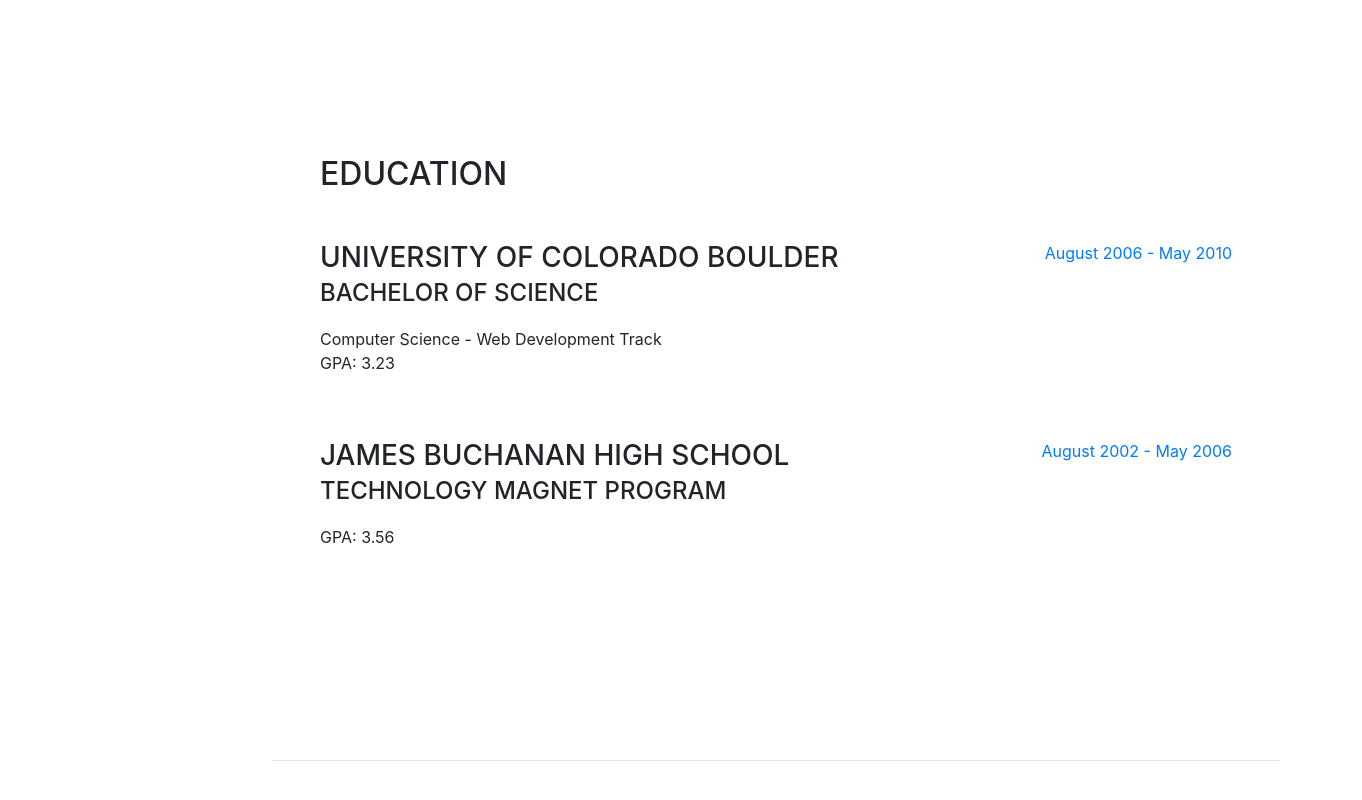
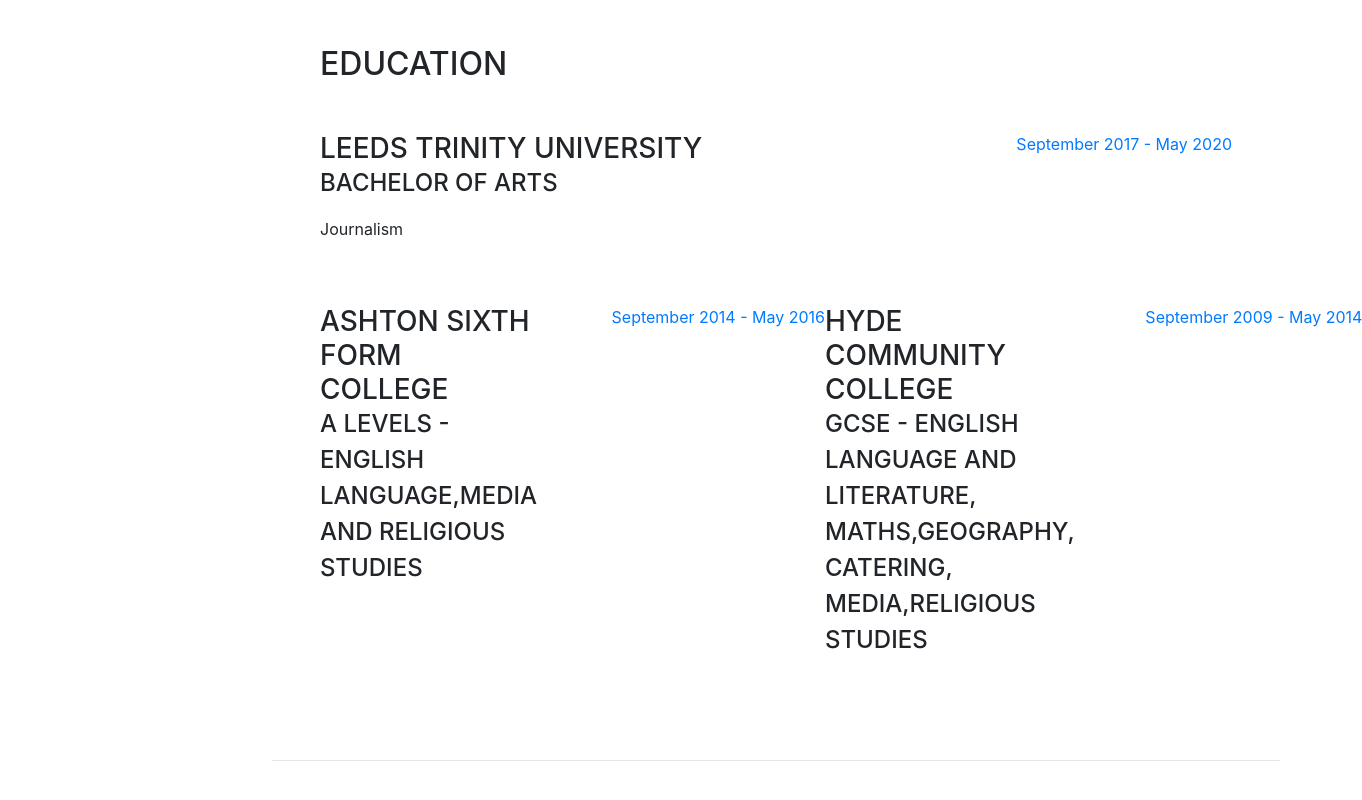
Before and after one commit to adeleelyth/adeleelyth.github.io, a website with bundled scripts: page index.html in a window 1280 px wide. Shown: the part 1935-2735 px from the top of the page, 1362 px wide, since content can reach past the window. Built offline with nearby package versions, Linux system fonts and the light colour scheme; a web font is replaced by a local one.

Commit message:
Education Updated

```diff
--- a/index.html
+++ b/index.html
@@ -149,26 +149,35 @@
 
           <div class="resume-item d-flex flex-column flex-md-row mb-5">
             <div class="resume-content mr-auto">
-              <h3 class="mb-0">University of Colorado Boulder</h3>
-              <div class="subheading mb-3">Bachelor of Science</div>
-              <div>Computer Science - Web Development Track</div>
-              <p>GPA: 3.23</p>
+              <h3 class="mb-0">Leeds Trinity University</h3>
+              <div class="subheading mb-3">Bachelor of Arts</div>
+              <div>Journalism </div>
+              <p></p>
             </div>
             <div class="resume-date text-md-right">
-              <span class="text-primary">August 2006 - May 2010</span>
+              <span class="text-primary">September 2017 - May 2020</span>
             </div>
           </div>
 
           <div class="resume-item d-flex flex-column flex-md-row">
             <div class="resume-content mr-auto">
-              <h3 class="mb-0">James Buchanan High School</h3>
-              <div class="subheading mb-3">Technology Magnet Program</div>
-              <p>GPA: 3.56</p>
+              <h3 class="mb-0">Ashton Sixth Form College </h3>
+              <div class="subheading mb-3">A Levels - English Language,Media and Religious Studies </div>
+              <p></p>
             </div>
             <div class="resume-date text-md-right">
-              <span class="text-primary">August 2002 - May 2006</span>
+              <span class="text-primary">September 2014  - May 2016</span>
             </div>
-          </div>
+
+			<div class="resume-item d-flex flex-column flex-md-row">
+            <div class="resume-content mr-auto">
+              <h3 class="mb-0">Hyde Community College </h3>
+              <div class="subheading mb-3"> GCSE - English Language and Literature, Maths,Geography, Catering, Media,Religious Studies  </div>
+              <p></p>
+            </div>
+            <div class="resume-date text-md-right">
+              <span class="text-primary">September 2009  - May 2014</span>
+            </div>
 
         </div>
       </section>
```
